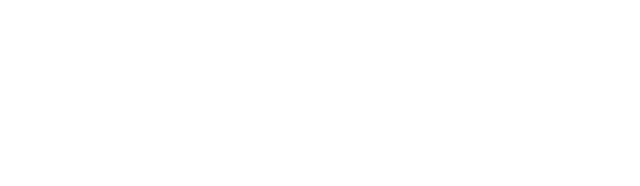
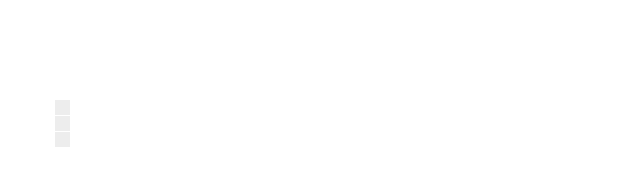
Before and after one commit to beksultan-07/contribution_graph, a website: page index.html in a window 1280 px wide. Shown: the full height of the page, 0-640 px from the left. Drawn offline with Linux system fonts and the light colour scheme.

Commit message:
added style

```diff
--- a/css/style.css
+++ b/css/style.css
@@ -0,0 +1,36 @@
+*{
+    box-sizing: border-box;
+    padding: 0;
+    margin: 0;
+}
+
+.container {
+    width: 1170px;
+    margin: 100px auto 0;
+}
+
+.graph{
+    display: grid;
+    grid-template-columns: repeat(1fr, 51);
+    gap: 1px;
+}
+
+.graph-item{
+    background: #EDEDED;
+    width: 15px;
+    height: 15px;
+}
+
+.contribution-level-1{
+    background: #ACD5F2;
+}
+
+.contribution-level-2{
+    background: #7FA8C9;
+}
+.contribution-level-3{
+    background: #527BA0;
+}
+.contribution-level-4{
+    background: #254E77;
+}
--- a/index.html
+++ b/index.html
@@ -7,6 +7,14 @@
     <link rel="stylesheet" href="css/style.css">
 </head>
 <body>
+    <section class="container">
+        <div class="graph">
+            <div class="graph-item"></div>
+            <div class="graph-item"></div>
+            <div class="graph-item"></div>
+        </div>
+    </section>
+
     <script src="main.js"></script>
 </body>
 </html>
```
